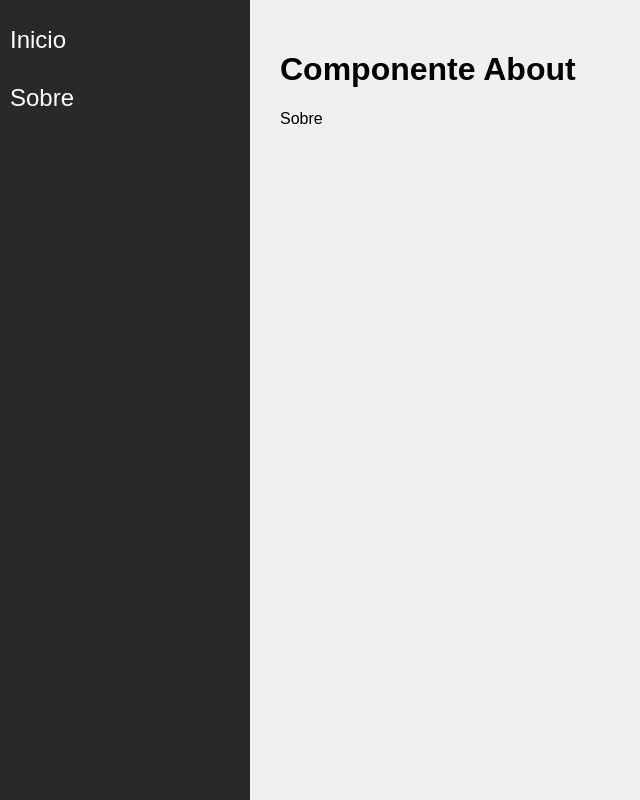
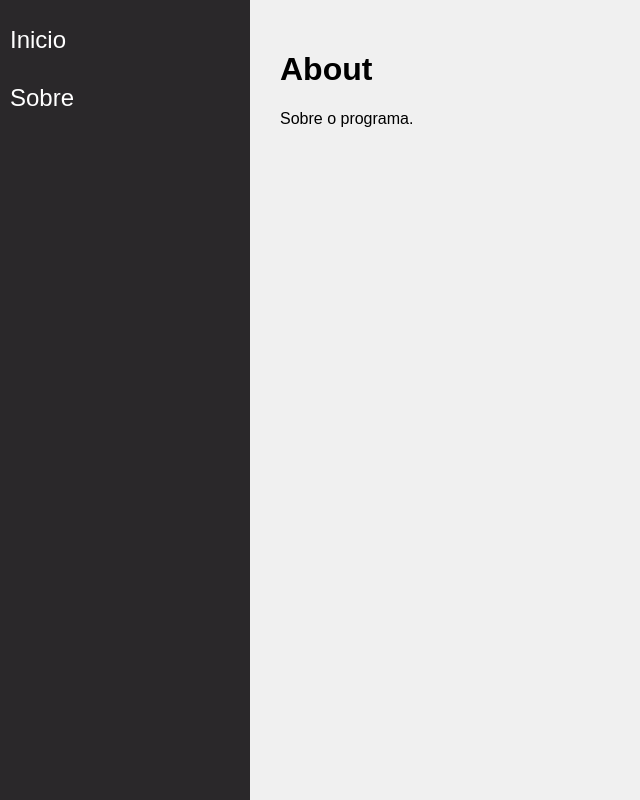
Before and after one commit to Scrowszinho/ReactJs, a React (Create React App) app in the folder navegace/: page /about in a window 1280 px wide. Shown: the whole page, without its empty margins (0-640 px from the left). Built offline with nearby package versions, Linux system fonts and the light colour scheme.

Commit message:
Aula: Substituindo a tag A por Link

```diff
--- a/navegace/src/components/layouts/Menu.jsx
+++ b/navegace/src/components/layouts/Menu.jsx
@@ -1,12 +1,13 @@
 import React from 'react';
 import './Menu.css';
+import {Link} from 'react-router-dom';
 const Menu = props =>{
  return(
  <aside className='Menu'>
     <nav>
        <ul>
-          <li><a href='/'>Inicio</a></li>
-          <li><a href='/'>Sobre</a></li>
+          <li><Link to='/'>Inicio</Link></li>
+          <li><Link to='/About'>Sobre</Link></li>
        </ul>
     </nav>
     </aside>
--- a/navegace/src/views/examples/About.jsx
+++ b/navegace/src/views/examples/About.jsx
@@ -2,8 +2,8 @@ import React from 'react';
 const About = props =>{
  return(
  <div className='About'>
-   <h1>Componente About</h1>
-   <p>Sobre</p>
+   <h1>About</h1>
+   <p>Sobre o programa.</p>
     </div>
  )
 }
```
